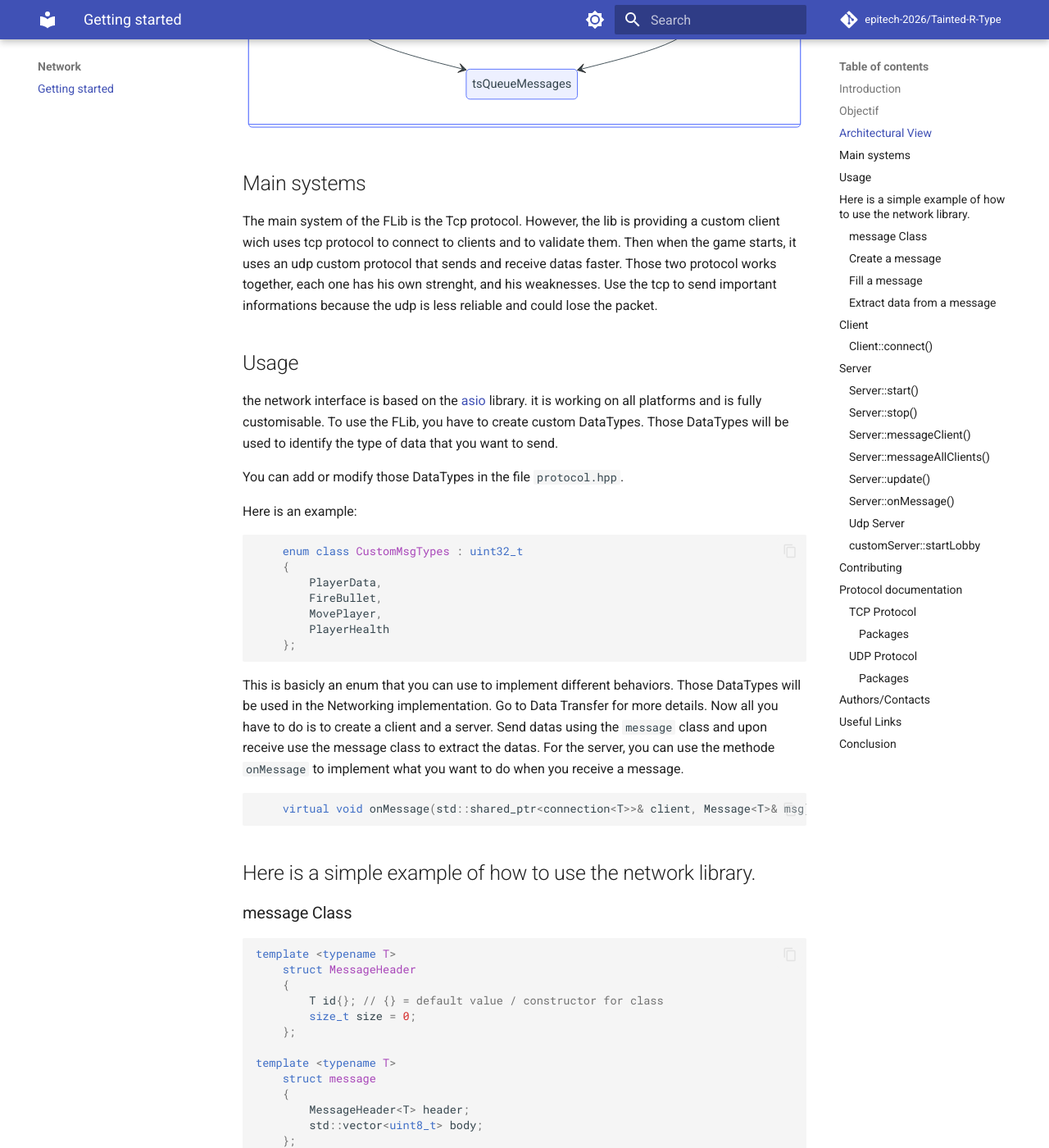
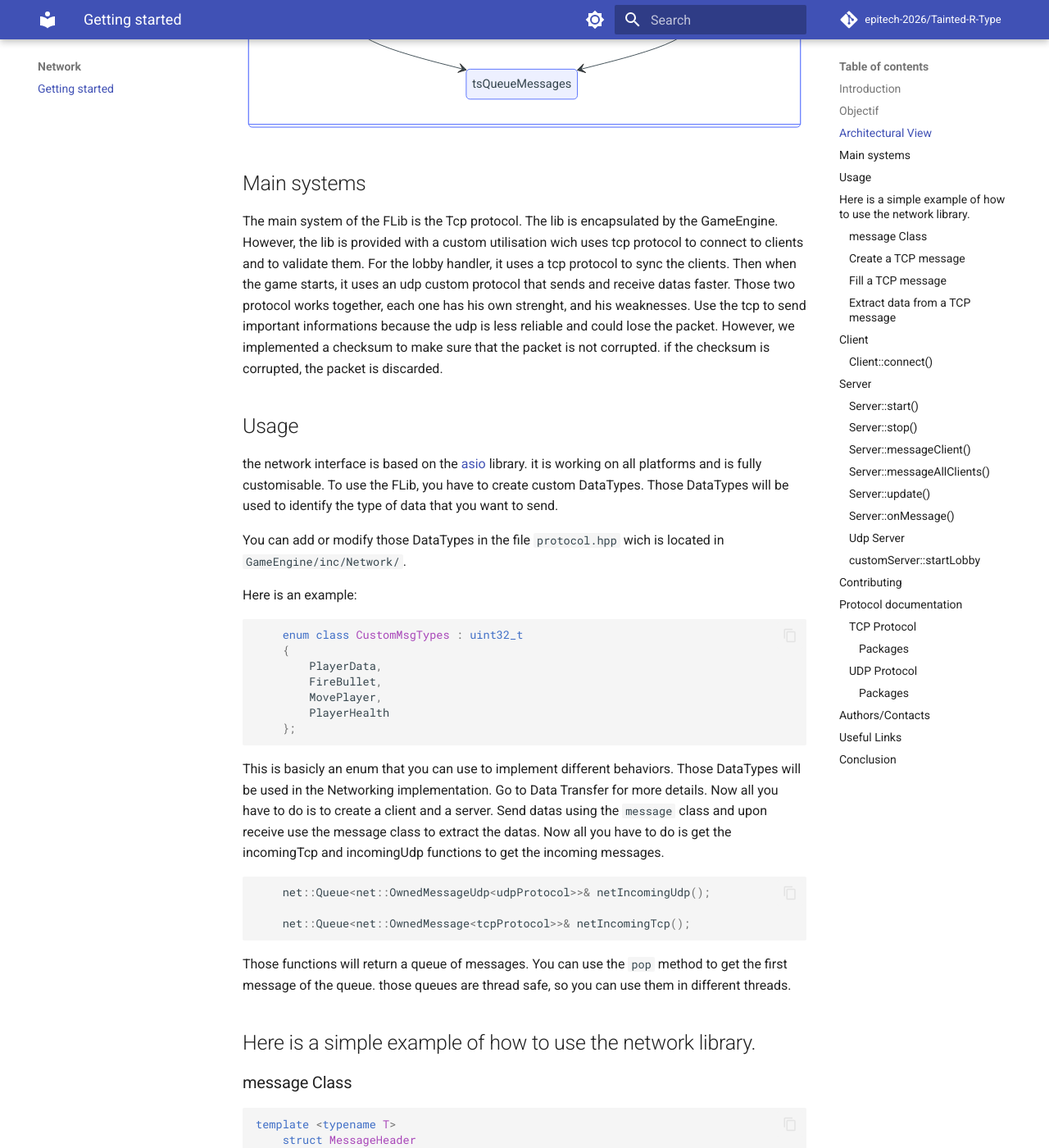
Before and after one commit to lennydelgado/AREA-Doc, an MkDocs documentation site: the page built from docs/Network/network.md, in a window 1280 px wide and 1400 px high, scrolled down 1281 px. Shown: the whole window at 82% size. Built offline with MkDocs 1.6.1 and Material for MkDocs 9.7.7, drawn with Linux system fonts in a browser that asks for light colours; comment, search, counter and statistics services are not loaded; some of the changed text lies outside the part shown.

Commit message:
Automated push: 2023-11-06 20:28:48 modification to doc website

````diff
--- a/docs/Network/network.md
+++ b/docs/Network/network.md
@@ -49,10 +49,14 @@ stateDiagram-v2
 ## Main systems
 
 The main system of the FLib is the Tcp protocol.
-However, the lib is providing a custom client wich uses tcp protocol to connect to clients and to validate them.
+The lib is encapsulated by the GameEngine.
+However, the lib is provided with a custom utilisation wich uses tcp protocol to connect to clients and to validate them.
+For the lobby handler, it uses a tcp protocol to sync the clients.
 Then when the game starts, it uses an udp custom protocol that sends and receive datas faster.
 Those two protocol works together, each one has his own strenght, and his weaknesses.
 Use the tcp to send important informations because the udp is less reliable and could lose the packet.
+However, we implemented a checksum to make sure that the packet is not corrupted.
+if the checksum is corrupted, the packet is discarded.
 
 ## Usage
 
@@ -61,7 +65,7 @@ it is working on all platforms and is fully customisable.
 To use the FLib, you have to create custom DataTypes.
 Those DataTypes will be used to identify the type of data that you want to send.
 
-You can add or modify those DataTypes in the file `protocol.hpp`.
+You can add or modify those DataTypes in the file `protocol.hpp` wich is located in ``GameEngine/inc/Network/``.
 
 Here is an example:
 
@@ -78,11 +82,17 @@ This is basicly an enum that you can use to implement different behaviors.
 Those DataTypes will be used in the Networking implementation. Go to Data Transfer for more details.
 Now all you have to do is to create a client and a server.
 Send datas using the `message` class and upon receive use the message class to extract the datas.
-For the server, you can use the methode `onMessage` to implement what you want to do when you receive a message.
+Now all you have to do is get the incomingTcp and incomingUdp functions to get the incoming messages.
 
 ```cpp
-    virtual void onMessage(std::shared_ptr<connection<T>>& client, Message<T>& msg)
+    net::Queue<net::OwnedMessageUdp<udpProtocol>>& netIncomingUdp();
+
+    net::Queue<net::OwnedMessage<tcpProtocol>>& netIncomingTcp();
 ```
+
+Those functions will return a queue of messages.
+You can use the `pop` method to get the first message of the queue.
+those queues are thread safe, so you can use them in different threads.
 
 ## Here is a simple example of how to use the network library.
 
@@ -107,13 +117,13 @@ This is the basic structure of a message.
 The `MessageHeader` contains the custom data type that we created earlier.
 Thanks to the `id{}` syntaxe, it can be any type of data, even struct or class (in those cases the constructor will be called by default).
 
-### Create a message
+### Create a TCP message
 
 ```cpp
     net::message<CustomMsgTypes> msg;
     msg.header.id = CustomMsgTypes::PlayerData;
 ```
-### Fill a message
+### Fill a TCP message
 
 ```cpp
     int a = 5;
@@ -127,7 +137,7 @@ Thanks to the `id{}` syntaxe, it can be any type of data, even struct or class (
     msg << a << b << data;
 ```
 
-### Extract data from a message
+### Extract data from a TCP message
 
 ```cpp
     int a;
@@ -378,6 +388,7 @@ Asio documentation: https://think-async.com/Asio/.
 
 ## Conclusion
 
+
 Résumez les points clés de la documentation de cet aspect et réitérez son importance dans le cadre du projet. Mentionnez d'éventuels développements ou améliorations futurs.
 
 Hésitez pas à regarder comment faire dans les fichiers markdown si vous voulait faire des truc un peux sytlé pour savoir les package qu'on a il sont:
````
Also changed, not shown: other parts of docs/Network/network.md (+1 -1 lines).
